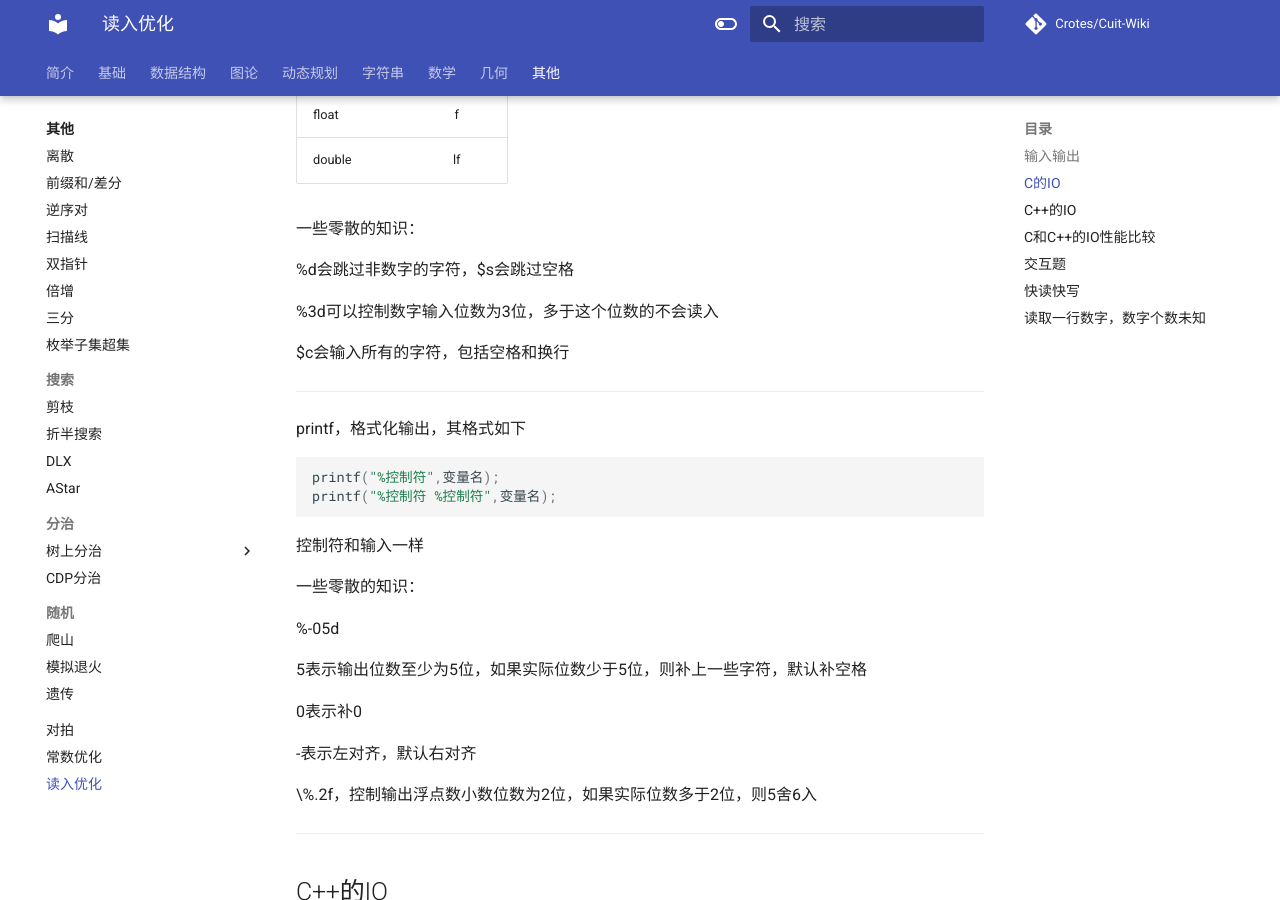
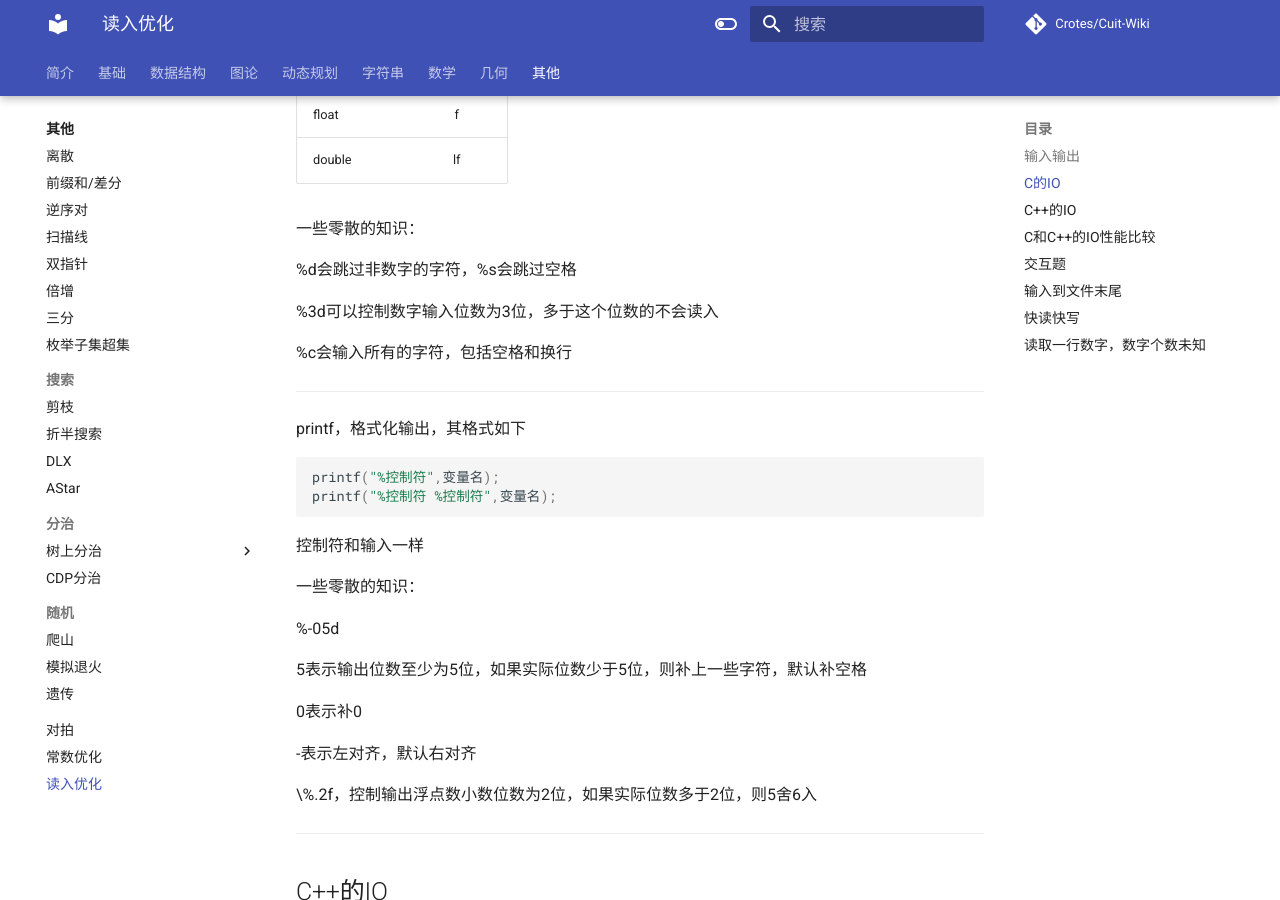
Before and after one commit to Crotes/Cuit-Wiki, an MkDocs documentation site: the page built from docs/Others/读入优化.md, in a window 1280 px wide and 900 px high, scrolled down 756 px. Built offline with MkDocs 1.6.1 and Material for MkDocs 9.7.7, drawn with Linux system fonts in a browser that asks for light colours; comment, search, counter and statistics services are not loaded; some of the changed text lies outside the part shown.

Commit message:
Update 读入优化.md
修复个别百分号手误打成美元的错误

````diff
--- a/docs/Others/读入优化.md
+++ b/docs/Others/读入优化.md
@@ -23,11 +23,11 @@ double|lf|
 
 一些零散的知识：
 
-%d会跳过非数字的字符，$s会跳过空格
+%d会跳过非数字的字符，%s会跳过空格
 
 %3d可以控制数字输入位数为3位，多于这个位数的不会读入
 
-$c会输入所有的字符，包括空格和换行
+%c会输入所有的字符，包括空格和换行
 
 ---
 printf，格式化输出，其格式如下
@@ -101,6 +101,17 @@ cout<<a<<'\n';
 ```cpp
 cout<<a<<endl;
 fflush(stdout);
+```
+## 输入到文件末尾
+C
+```c
+while(scanf("%d",&a)!=EOF)
+{}
+```
+C++
+```cpp
+while(cin>>n)
+{}
 ```
 ## 快读快写
 ```cpp
````
